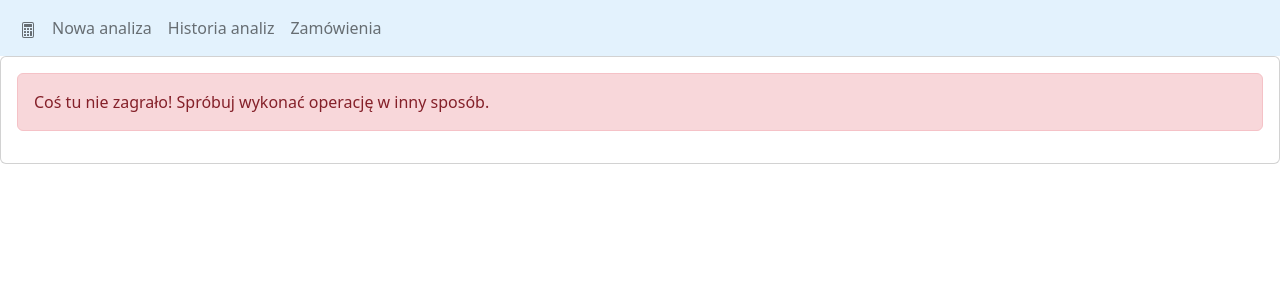
After one commit to tlukaszuk/lider, a Django app: template liming/templates/500.html in a window 1280 px wide. The commit adds this page. Shown: the top 300 px of the page. Run offline with Django 4.2, Linux system fonts and the light colour scheme; the template is opened without the code that fills it, so the values that code supplies are empty; some libraries are stand-ins or nearby versions.

Commit message:
obsluga zamowien

```diff
--- a/liming/templates/404.html
+++ b/liming/templates/404.html
@@ -3,7 +3,7 @@
 {% block content %}
 <div class="card">
   <div class="card-body">
-    <p class="text-danger">Nie mamy tego, czego szukasz lub nie masz uprawnień do wykonania żądanej operacji!</p>
+    <div class="alert alert-danger">Nie mamy tego, czego szukasz lub nie masz uprawnień do wykonania żądanej operacji!</div>
   </div>
 </div>
 {% endblock %}
--- /dev/null
+++ b/liming/templates/500.html
@@ -0,0 +1,9 @@
+{% extends "base.html" %}
+
+{% block content %}
+<div class="card">
+  <div class="card-body">
+    <div class="alert alert-danger">Coś tu nie zagrało! Spróbuj wykonać operację w inny sposób.</div>
+  </div>
+</div>
+{% endblock %}
--- a/liming/templates/history.html
+++ b/liming/templates/history.html
@@ -37,7 +37,9 @@
               <a href="{% url 'ar_edit' ar.id %}" class="link-primary" data-bs-toggle="tooltip" data-bs-placement="top" title="Pokaż szczegóły"><svg xmlns="http://www.w3.org/2000/svg" width="16" height="16" fill="currentColor" class="bi bi-display" viewBox="0 0 16 16"><path d="M0 4s0-2 2-2h12s2 0 2 2v6s0 2-2 2h-4c0 .667.083 1.167.25 1.5H11a.5.5 0 0 1 0 1H5a.5.5 0 0 1 0-1h.75c.167-.333.25-.833.25-1.5H2s-2 0-2-2V4zm1.398-.855a.758.758 0 0 0-.254.302A1.46 1.46 0 0 0 1 4.01V10c0 .325.078.502.145.602.07.105.17.188.302.254a1.464 1.464 0 0 0 .538.143L2.01 11H14c.325 0 .502-.078.602-.145a.758.758 0 0 0 .254-.302 1.464 1.464 0 0 0 .143-.538L15 9.99V4c0-.325-.078-.502-.145-.602a.757.757 0 0 0-.302-.254A1.46 1.46 0 0 0 13.99 3H2c-.325 0-.502.078-.602.145z"/></svg></a>
               <a href="{% url 'report_pdf_by_id' ar.id %}" class="link-success" data-bs-toggle="tooltip" data-bs-placement="top" title="Generuj raport pdf"><svg xmlns="http://www.w3.org/2000/svg" width="16" height="16" fill="currentColor" class="bi bi-card-list" viewBox="0 0 16 16"><path d="M14.5 3a.5.5 0 0 1 .5.5v9a.5.5 0 0 1-.5.5h-13a.5.5 0 0 1-.5-.5v-9a.5.5 0 0 1 .5-.5h13zm-13-1A1.5 1.5 0 0 0 0 3.5v9A1.5 1.5 0 0 0 1.5 14h13a1.5 1.5 0 0 0 1.5-1.5v-9A1.5 1.5 0 0 0 14.5 2h-13z"/><path d="M5 8a.5.5 0 0 1 .5-.5h7a.5.5 0 0 1 0 1h-7A.5.5 0 0 1 5 8zm0-2.5a.5.5 0 0 1 .5-.5h7a.5.5 0 0 1 0 1h-7a.5.5 0 0 1-.5-.5zm0 5a.5.5 0 0 1 .5-.5h7a.5.5 0 0 1 0 1h-7a.5.5 0 0 1-.5-.5zm-1-5a.5.5 0 1 1-1 0 .5.5 0 0 1 1 0zM4 8a.5.5 0 1 1-1 0 .5.5 0 0 1 1 0zm0 2.5a.5.5 0 1 1-1 0 .5.5 0 0 1 1 0z"/></svg></a>
               <a href="{% url 'prepare_order_by_ids' ar.id %}" class="link-success" data-bs-toggle="tooltip" data-bs-placement="top" title="Przygotuj zamówienie"><svg xmlns="http://www.w3.org/2000/svg" width="16" height="16" fill="currentColor" class="bi bi-cart" viewBox="0 0 16 16"><path d="M0 1.5A.5.5 0 0 1 .5 1H2a.5.5 0 0 1 .485.379L2.89 3H14.5a.5.5 0 0 1 .491.592l-1.5 8A.5.5 0 0 1 13 12H4a.5.5 0 0 1-.491-.408L2.01 3.607 1.61 2H.5a.5.5 0 0 1-.5-.5zM3.102 4l1.313 7h8.17l1.313-7H3.102zM5 12a2 2 0 1 0 0 4 2 2 0 0 0 0-4zm7 0a2 2 0 1 0 0 4 2 2 0 0 0 0-4zm-7 1a1 1 0 1 1 0 2 1 1 0 0 1 0-2zm7 0a1 1 0 1 1 0 2 1 1 0 0 1 0-2z"/></svg></a>
+              {% if ar.operator == request.user %}
               <a href="{% url 'ar_remove' ar.id %}" class="link-danger" data-bs-toggle="tooltip" data-bs-placement="top" title="Usuń"><svg xmlns="http://www.w3.org/2000/svg" width="16" height="16" fill="currentColor" class="bi bi-trash" viewBox="0 0 16 16"><path d="M5.5 5.5A.5.5 0 0 1 6 6v6a.5.5 0 0 1-1 0V6a.5.5 0 0 1 .5-.5zm2.5 0a.5.5 0 0 1 .5.5v6a.5.5 0 0 1-1 0V6a.5.5 0 0 1 .5-.5zm3 .5a.5.5 0 0 0-1 0v6a.5.5 0 0 0 1 0V6z"/><path fill-rule="evenodd" d="M14.5 3a1 1 0 0 1-1 1H13v9a2 2 0 0 1-2 2H5a2 2 0 0 1-2-2V4h-.5a1 1 0 0 1-1-1V2a1 1 0 0 1 1-1H6a1 1 0 0 1 1-1h2a1 1 0 0 1 1 1h3.5a1 1 0 0 1 1 1v1zM4.118 4 4 4.059V13a1 1 0 0 0 1 1h6a1 1 0 0 0 1-1V4.059L11.882 4H4.118zM2.5 3V2h11v1h-11z"/></svg></a>
+              {% endif %}
           </td>
         </tr>
         {% endfor %}
```
Also changed, not shown: liming/templates/order_prepare.html (+11 -0 lines), liming/templates/orders.html (+5 -2 lines).
